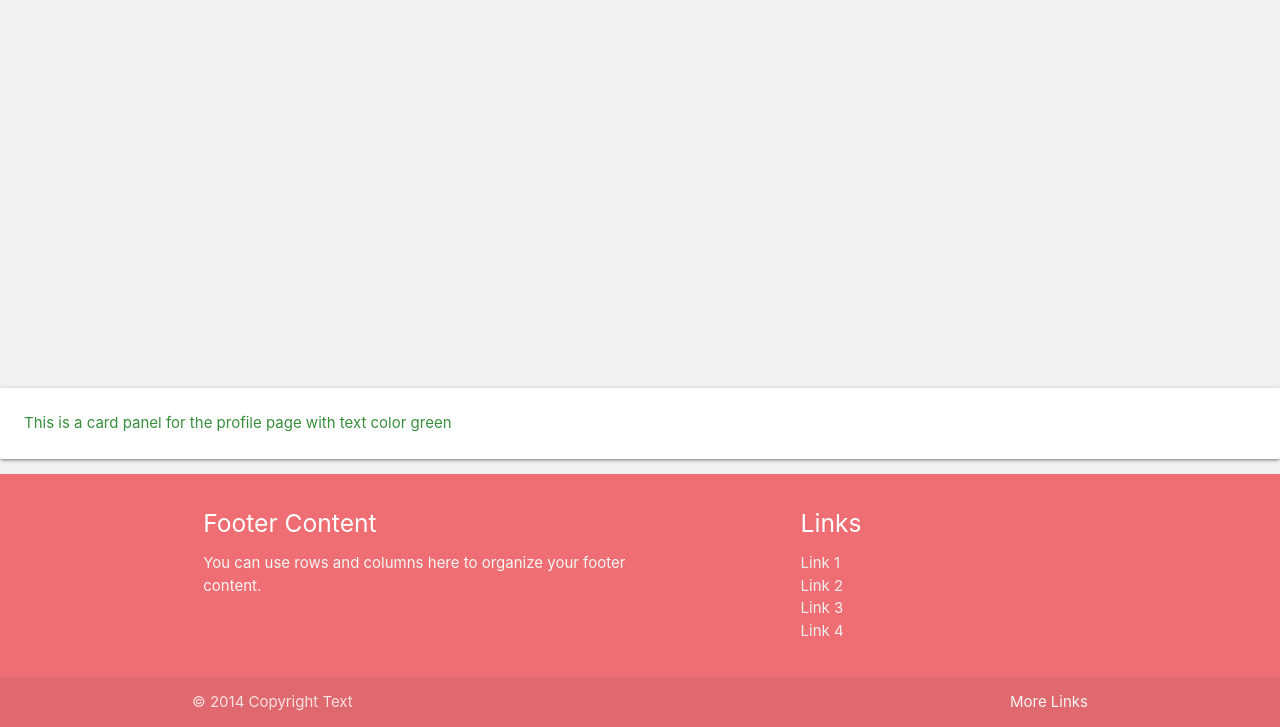
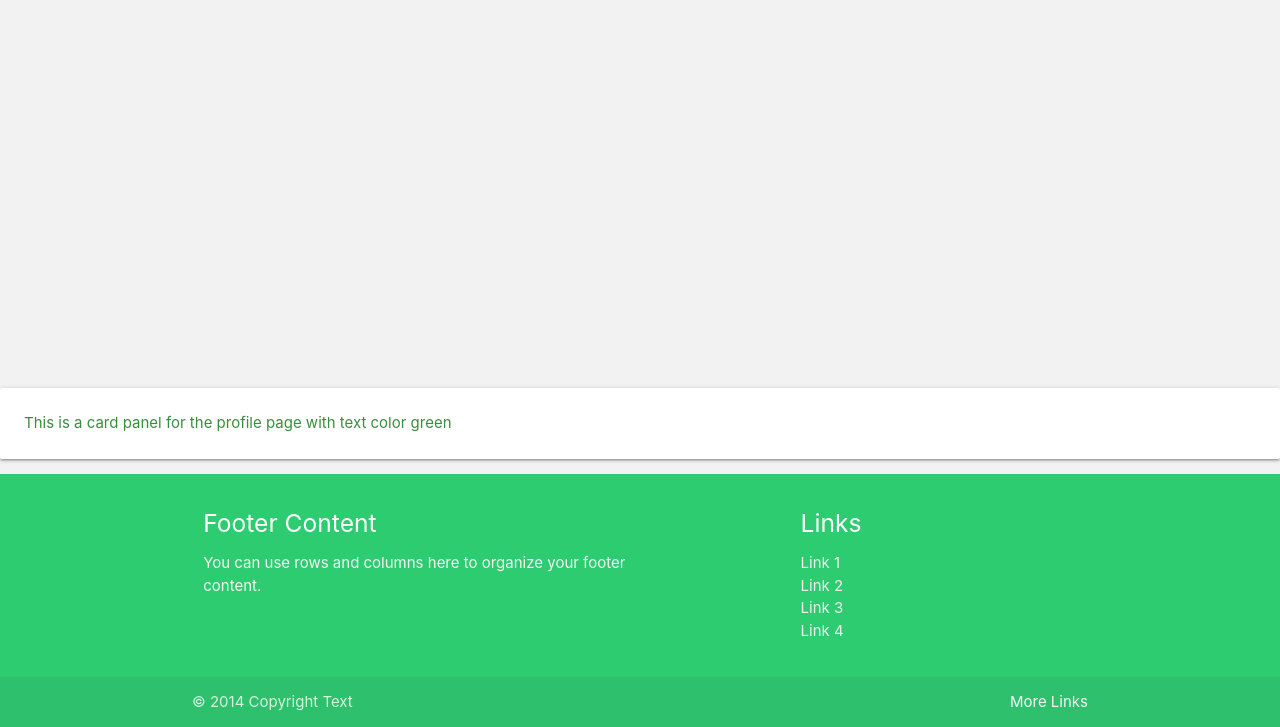
Before and after one commit to FinnCavanagh/plannerr-api, a plain HTML site: page Front_end_app/user_page.html in a window 1280 px wide. Shown: the part 73-800 px from the top of the page. Drawn offline with nearby package versions, Linux system fonts and the light colour scheme.

Commit message:
overwritten footer color to green

```diff
--- a/Front_end_app/public/css/style.css
+++ b/Front_end_app/public/css/style.css
@@ -49,3 +49,7 @@ body {
  main {
    flex: 1 0 auto;
  }
+
+ footer.page-footer {
+  background-color: #2ecc71;
+ }
```
Also changed, not shown: Front_end_app/user_page.html (+0 -1 lines).
